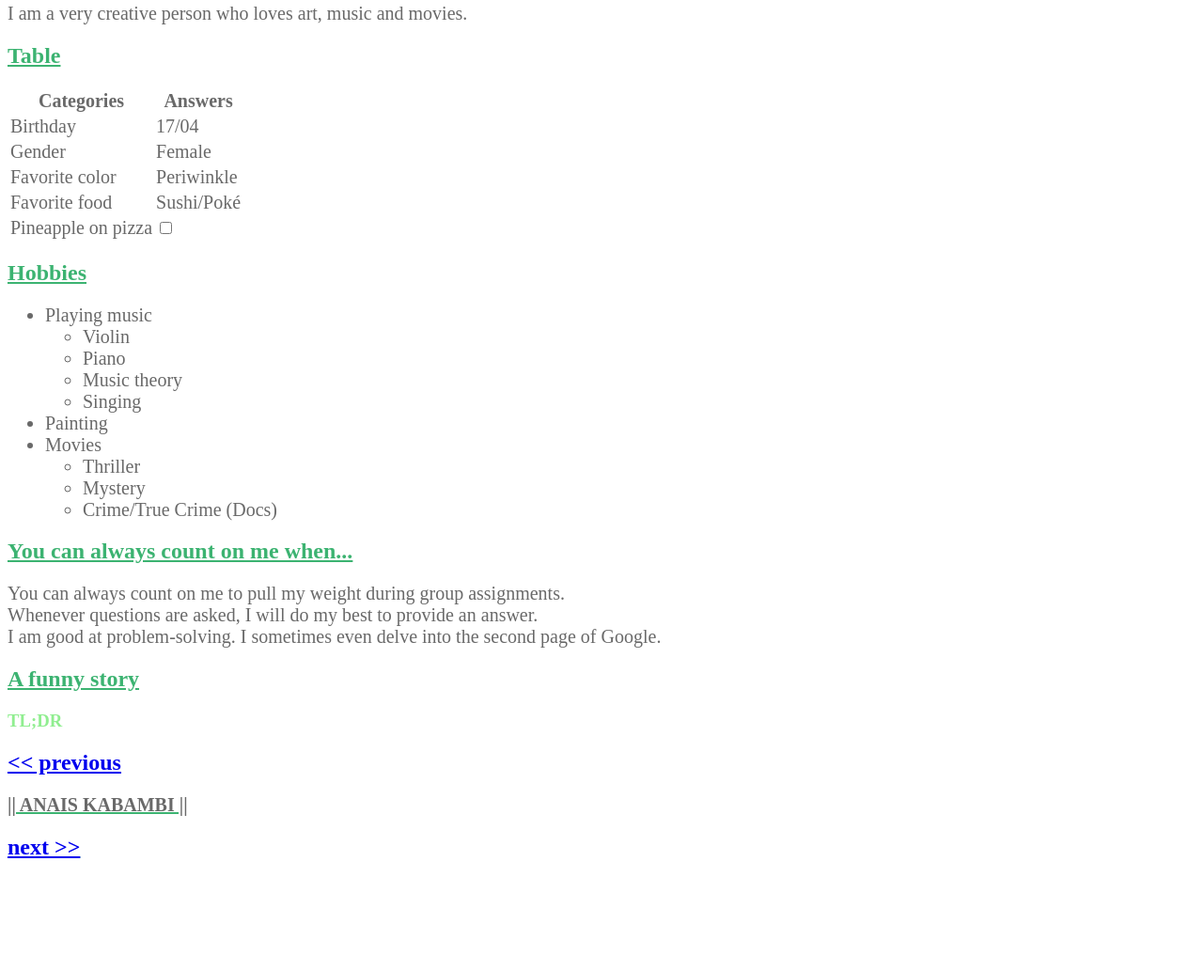
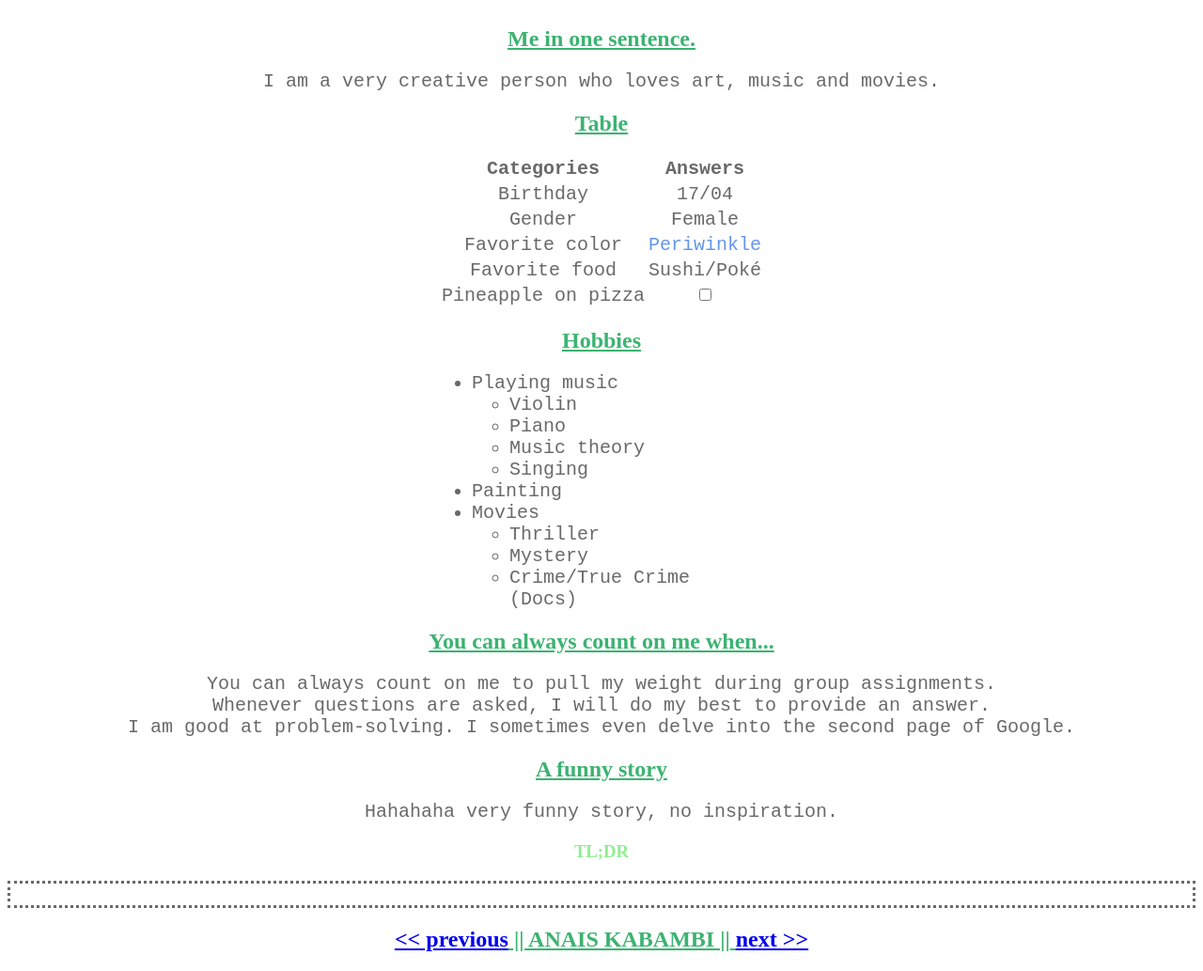
Before and after one commit to AnaisKabambi/html-introduction, a plain HTML site: page index.html in a window 1280 px wide. Shown: the part 1122-2155 px from the top of the page at 94% size. Before the commit the page ends 2057 px from the top, so only its background shows below. Drawn offline with Linux system fonts and the light colour scheme.

Commit message:
almost done

```diff
--- a/index.css
+++ b/index.css
@@ -1,27 +1,59 @@
 h1 {color: darkgreen;
     text-align: center;
     text-shadow: 2px 2px 5px darkslategrey;
+    font-family: "Academy Engraved LET";
 }
 
 h2 {color: mediumseagreen;
     text-decoration: underline;
+    font-family: "Academy Engraved LET";
+    text-align: center;
 }
 
 h3 {color: lightgreen;
-
+    text-align: center;
 }
 
-#para1 {color: olivedrab;
+#para1 {color: mediumseagreen;
         text-align: center;
+        font-family: "Academy Engraved LET";
 }
 
 p {color: dimgrey;
     font-size: 20px;
-
+    font-family:"Courier New";
+    text-align: center;
 }
 
+.center {
+    display: block;
+    margin-left: auto;
+    margin-right: auto;
+    width: 50%;
+}
+p.dotted {color: dimgrey;
+        font-size: 20px;
+        font-family:"Courier New";
+        text-align: center;
+}
+
+p.dotted {
+    border-style: dotted; text-align: center;}
+
 li {color: dimgrey;
-    font-size: 20px;}
+    font-size: 20px;
+    font-family: "Courier New";
+    text-align: left;
+}
 
 table {color: dimgrey;
-    font-size: 20px;}
+    font-size: 20px;
+    font-family: "Courier New";
+    text-align: center;
+}
+
+
+img {align-content: center;
+    padding: 25px 50px 75px 100px;
+    border-radius: 50%;
+}
--- a/index.html
+++ b/index.html
@@ -4,14 +4,14 @@
     <p>
 
   <h1>Anais Kabambi</h1>
-    <p id="para1"><cite>I have no special talent. I am only passionately curious.</cite><br>-Albert Einstein</p>
-    <img src="IMG_1187.jpg" initial>
+    <p id="para1"><cite>"I have no special talent. I am only passionately curious."</cite><br>-Albert Einstein</p>
+    <img src="IMG_1187.jpg"   alt="self portrait" class="center">
 
   <h2>Me in one sentence.</h2>
   <p>I am a very creative person who loves art, music and movies.</p>
 
   <h2>Table</h2>
-  <table>
+  <table align="center">
     <tr>
       <th>Categories</th>
       <th>Answers</th>
@@ -26,7 +26,7 @@
     </tr>
     <tr>
       <td>Favorite color</td>
-      <td>Periwinkle</td>
+      <td><span style="color: cornflowerblue">Periwinkle</span></td>
     </tr>
     <tr>
       <td>Favorite food</td>
@@ -41,7 +41,8 @@
   </table>
 
     <h2>Hobbies</h2>
-    <ul>
+<div class="center">
+    <ul class="center">
       <li>Playing music</li>
         <ul>
           <li>Violin</li>
@@ -57,6 +58,8 @@
           <li>Crime/True Crime (Docs)</li>
         </ul>
     </ul>
+</div>
+
 
   <h2>You can always count on me when...</h2>
     <p>You can always count on me to pull my weight during group assignments.<br>
@@ -65,11 +68,11 @@
 
 
   <h2>A funny story</h2>
-    <p></p>
+    <p>Hahahaha very funny story, no inspiration.</p>
     <h3>TL;DR</h3>
-      <p></p>
+      <p style="border: dimgray; border-style: dotted"><br></p>
   <h2>
-    <a href="https://www.mcdonalds.com/us/en-us.html"><< previous</a>
-      <p>|| ANAIS KABAMBI ||</p>
-    <a href="https://www.mcdonalds.com/us/en-us.html">next >></a>
+    <a href="https://shreejanjoshi.github.io/html-introduction/"><< previous</a>
+      || ANAIS KABAMBI ||
+    <a href="https://lakneswaran.github.io/html-introduction/">next >></a>
   </h2>
```
Also changed, not shown: 1 other file.
